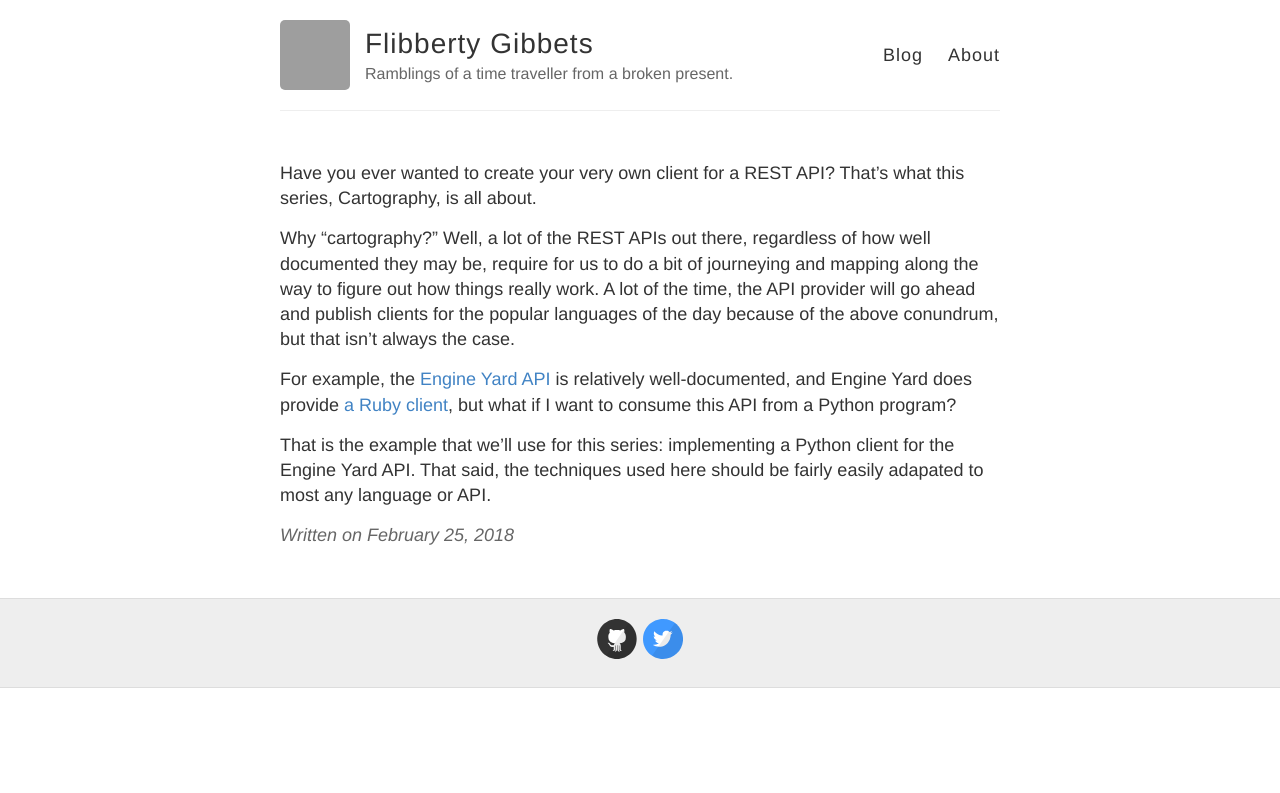
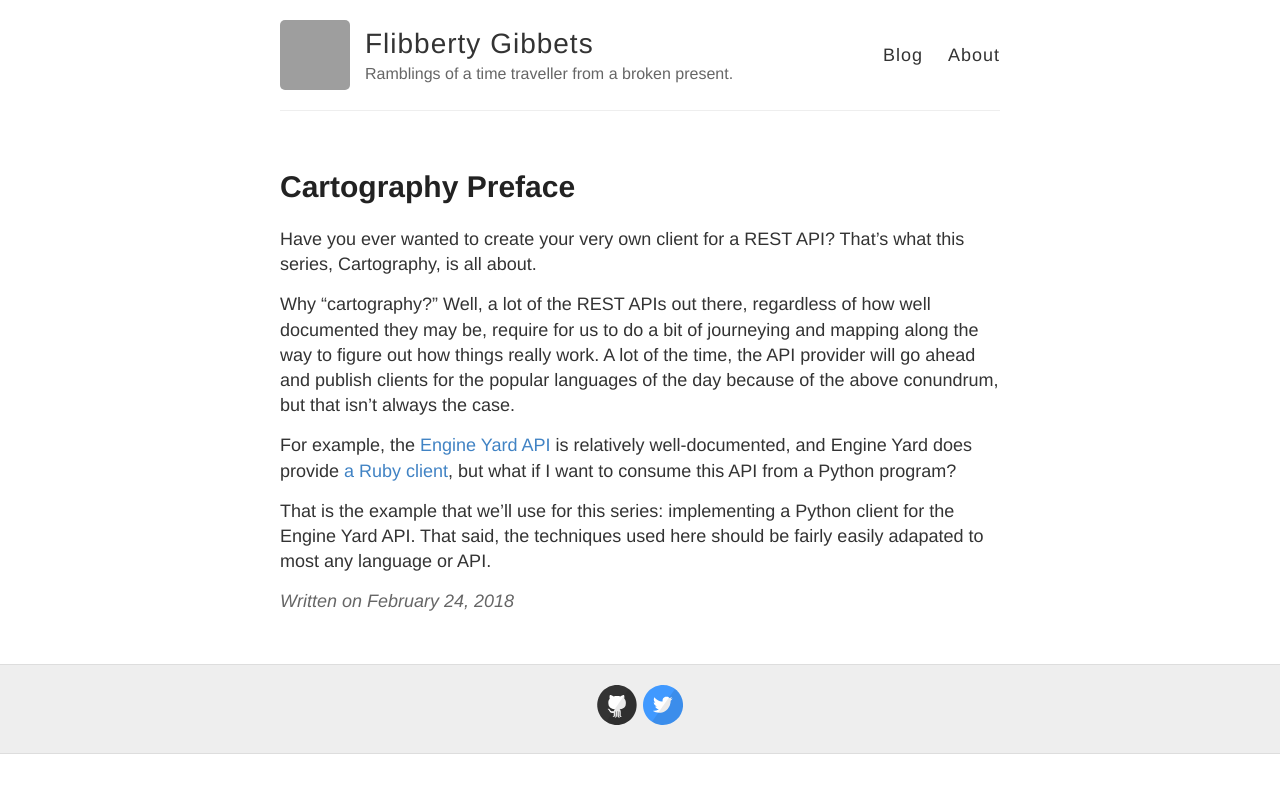
Before and after one commit to ess/ess.github.com, a Jekyll site: the page built from _posts/2018-02-24-Cartography-Preface.md, in a window 1280 px wide. Shown: the top 793 px of the page. Built offline with Jekyll 4.4.1, drawn with Linux system fonts in a browser that asks for light colours; our own code applies the rules of GitHub Pages for plain Markdown files; grey boxes are pictures that could not be loaded.

Commit message:
Fixed first post

```diff
--- a/_posts/2018-02-24-Cartography:-Introduction.md
+++ b/_posts/2018-02-24-Cartography-Preface.md
@@ -1,6 +1,6 @@
 ---
 layout: post
-title: Cartography: An Introduction
+title: Cartography Preface
 ---
 
 Have you ever wanted to create your very own client for a REST API? That's what this series, Cartography, is all about.
```
